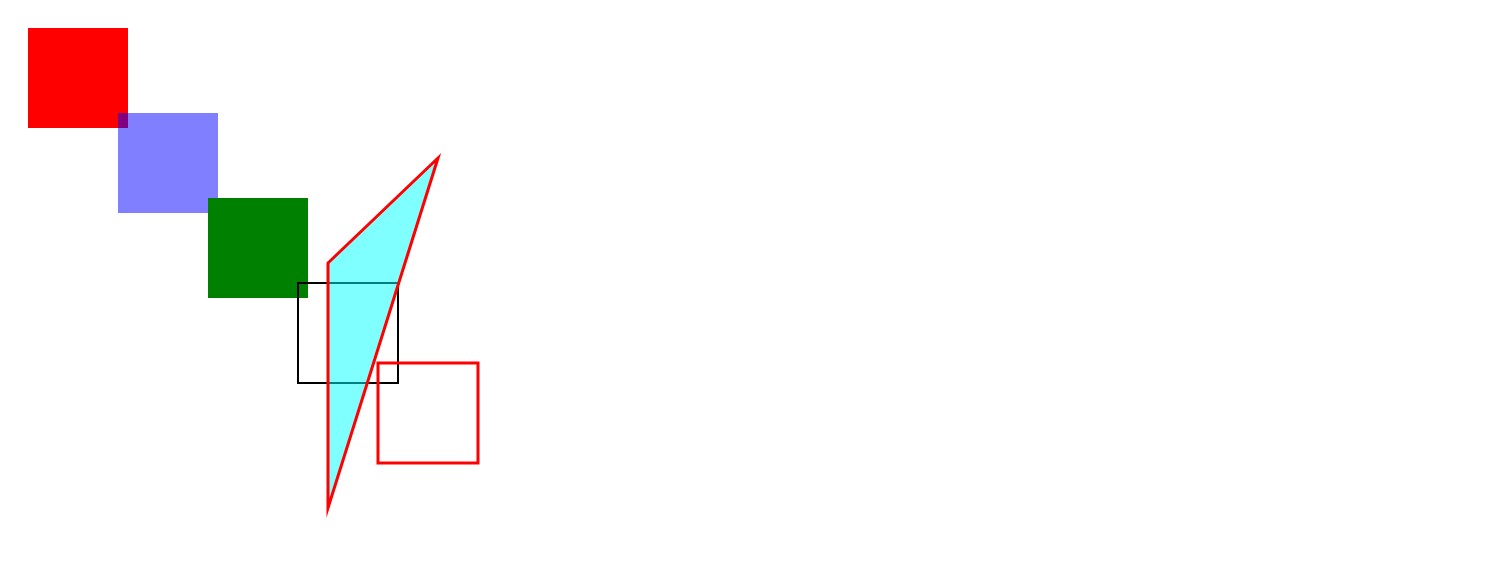
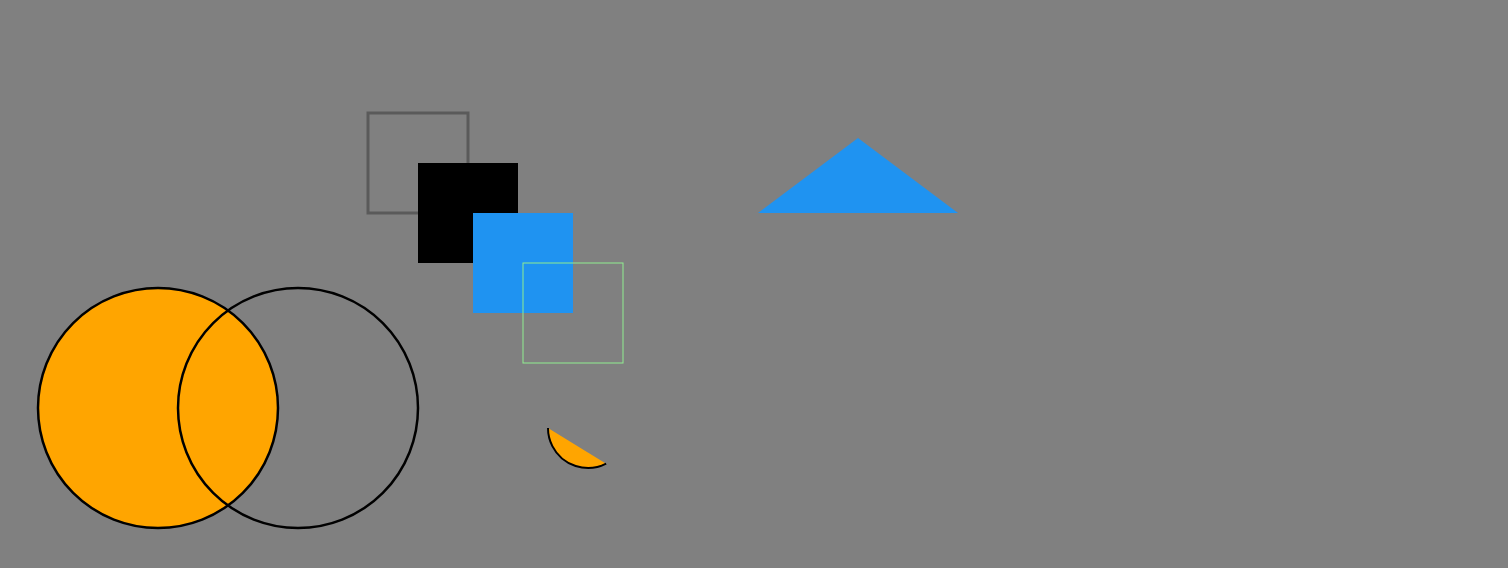
Before and after one commit to Kev1n011/Ejercicio-2, a plain HTML site: page pagina.html in a window 1280 px wide. Shown: the top 568 px of the page, 1508 px wide, since content can reach past the window. Drawn offline with Linux system fonts and the light colour scheme.

Commit message:
Commit circulos
Utiliza beginPath, arc y stroke

```diff
--- a/operaciones.js
+++ b/operaciones.js
@@ -1,33 +1,52 @@
 const canvas = document.getElementById("myCanvas");
 const ctx = canvas.getContext("2d");
 
-//Cuadrados
-ctx.fillStyle = "red";
-ctx.fillRect(20, 20, 100, 100);
+//CIRCULOS
+ctx.beginPath();
+ctx.arc(150, 400, 120, 0, 2 * Math.PI);
+ctx.fillStyle = "orange";
+ctx.fill();
+ctx.strokeStyle = "black";
+ctx.lineWidth = 2.5;
+ctx.stroke();
 
-ctx.fillStyle = "rgba(0, 0, 255, 0.5)";
-ctx.fillRect(110, 105, 100, 100);
+ctx.beginPath();
+ctx.arc(290, 400, 120, 0, 2 * Math.PI);
+ctx.strokeStyle = "black";
+ctx.lineWidth = 2.5;
+ctx.stroke();
 
-ctx.fillStyle = "green";
-ctx.fillRect(200, 190, 100, 100);
 
+ctx.beginPath();
+ctx.arc(580, 420, 40, 1.1, Math.PI);
+ctx.fillStyle = "orange";
+ctx.fill();
 ctx.strokeStyle = "black";
 ctx.lineWidth = 2;
-ctx.strokeRect(290, 275, 100, 100);
+ctx.stroke();
 
-ctx.strokeStyle = "red";
+//TRIANGULO
+ctx.beginPath();
+ctx.moveTo(750, 205);
+ctx.lineTo(950, 205);
+ctx.lineTo(850, 130);
+ctx.closePath();
+
+ctx.fillStyle = "rgba(31, 147, 241)";
+ctx.fill();
+
+//CUADRADOS
+var moverHorizontal = 200;
+ctx.strokeStyle = "rgba(90, 90, 90)";
 ctx.lineWidth = 3;
-ctx.strokeRect(370, 355, 100, 100);
+ctx.strokeRect(160 + moverHorizontal, 105, 100, 100);
 
+ctx.fillStyle = "black";
+ctx.fillRect(210 + moverHorizontal, 155, 100, 100);
 
-//Triangulo
-ctx.beginPath();
-ctx.moveTo(320, 255);
-ctx.lineTo(430, 150);
-ctx.lineTo(320, 500);
-ctx.closePath();
-ctx.fillStyle = "rgba(0, 255, 255, 0.5)";
-ctx.fill();
-ctx.strokeStyle = "red";
-ctx.lineWidth = 3;
-ctx.stroke();
+ctx.fillStyle = "rgba(31, 147, 241)";
+ctx.fillRect(265 + moverHorizontal, 205, 100, 100);
+
+ctx.strokeStyle = "lightgreen";
+ctx.lineWidth = 1;
+ctx.strokeRect(315 + moverHorizontal, 255, 100, 100);
--- /dev/null
+++ b/pagina.css
@@ -0,0 +1,3 @@
+body {
+    background-color: gray;
+}
--- a/pagina.html
+++ b/pagina.html
@@ -4,10 +4,12 @@
     <meta charset="UTF-8">
     <meta name="viewport" content="width=device-width, initial-scale=1.0">
     <title>fillRect y fillStyle </title>
+    <link rel="stylesheet" href="pagina.css">
+
 </head>
 <body>
 
-<canvas id="myCanvas" width="800" height="800"></canvas>
+<canvas id="myCanvas" width="1500" height="1500"></canvas>
 
 <script src="operaciones.js"></script>
 
```
